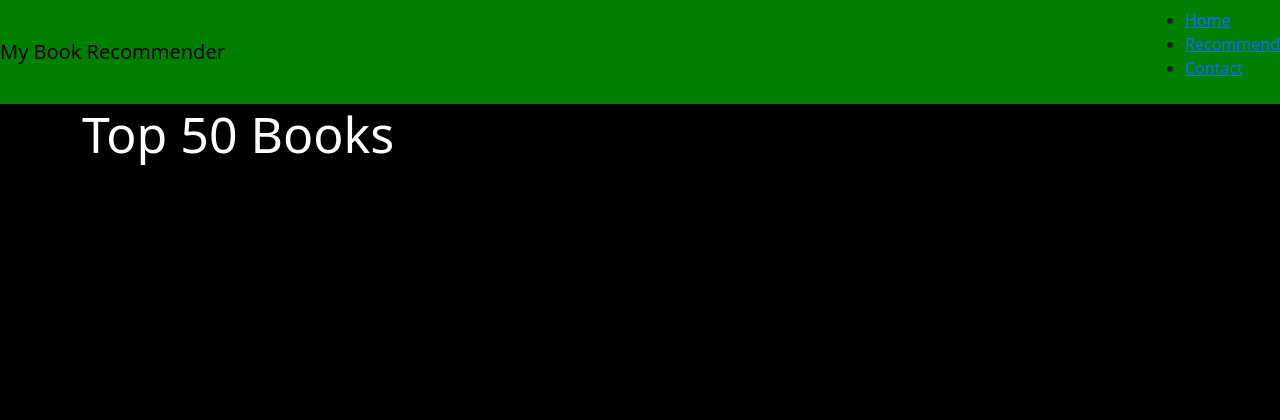
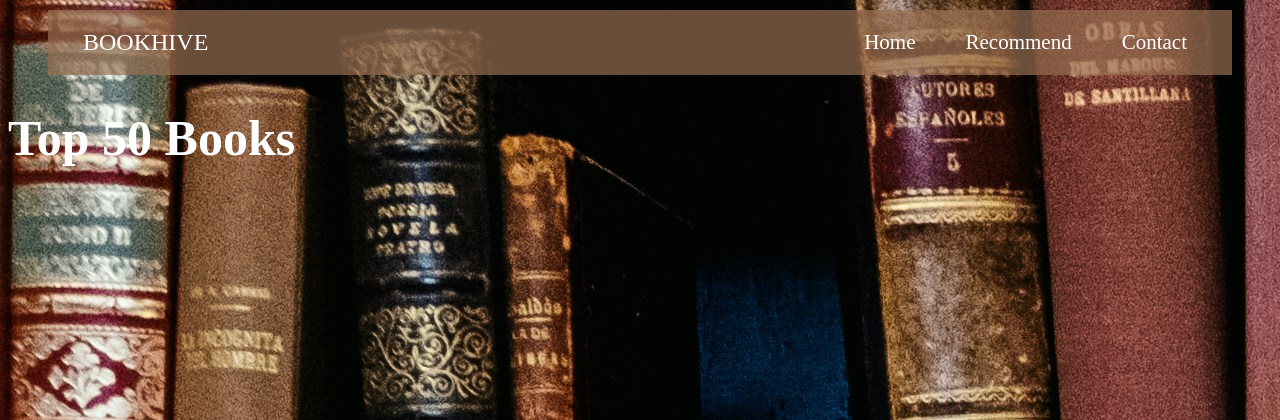
Before and after one commit to Deepak8260/Book-Recommender-System, a Flask app: page / in a window 1280 px wide. Shown: the top 420 px of the page. Run offline with Flask 3, Linux system fonts and the light colour scheme; parts of the project's set-up code (start-up, migrations or seed data) failed here and were passed over.

Commit message:
background image not working

```diff
--- a/app.py
+++ b/app.py
@@ -18,7 +18,7 @@ def index():
 	                       author=list(popular_df['Book-Author'].values),
 	                       image=list(popular_df['Image-URL-M'].values),
 	                       votes=list(popular_df['num_ratings'].values),
-	                       rating=list(popular_df['avg_ratings'].values)
+	                       rating=list(popular_df['avg_ratings'].values),
 	                       )
 
 @app.route('/recommend')
--- a/templates/index.html
+++ b/templates/index.html
@@ -1,50 +1,90 @@
 <!DOCTYPE html>
 <html lang="en">
   <head>
-    <meta charset="UTF-8">
-    <meta name="viewport" content="width=device-width, initial-scale=1.0">
+    <meta charset="UTF-8" />
+    <meta name="viewport" content="width=device-width, initial-scale=1.0" />
     <title>Book Recommender System</title>
-    <link href="https://cdn.jsdelivr.net/npm/bootstrap@5.3.3/dist/css/bootstrap.min.css" rel="stylesheet" integrity="sha384-QWTKZyjpPEjISv5WaRU9OFeRpok6YctnYmDr5pNlyT2bRjXh0JMhjY6hW+ALEwIH" crossorigin="anonymous">
-</head>
+    <!-- <link
+      href="https://cdn.jsdelivr.net/npm/bootstrap@5.3.3/dist/css/bootstrap.min.css"
+      rel="stylesheet"
+      integrity="sha384-QWTKZyjpPEjISv5WaRU9OFeRpok6YctnYmDr5pNlyT2bRjXh0JMhjY6hW+ALEwIH"
+      crossorigin="anonymous"
+    /> -->
     <style>
-    .text-white{
-        color:white
+      body {
+        background-image: url("background.jpg");
+      }
+      .text-white {
+        color: white;
+      }
+      .links {
+        text-decoration: none;
+        color: white;
+        padding: 10px 15px;
+        margin: 0 10px;
+        display: inline-block;
+        transition: all 0.3s ease;
+        font-size: 21px;
+      }
+      .links:hover {
+        background-color: #3e2213;
+        border-radius: 5px;
+        color: #f2f2f2;
+      }
+      .navbar {
+        display: flex;
+        justify-content: center;
+        align-items: center;
+        background-color: #976e52b0;
+        padding: 10px 20px;
+        margin: 10px 40px;
+      }
+      .navbar-brand {
+        color: white;
+        font-size: 24px;
+        margin-right: auto;
+        margin-left: 15px;
+        text-decoration: none;
+      }
+      .xyz {
+        list-style-type: none;
+        margin: 0;
+        padding: 0;
+        display: flex;
+        justify-content: center;
       }
     </style>
-<body style="background-color:black">
-    <nav class="navbar" style="background-color:green">
-        <a class="navbar-brand" href="#">My Book Recommender</a>
+  </head>
+  <body>
+    <nav class="navbar">
+      <a class="navbar-brand" href="#">BOOKHIVE</a>
       <ul class="xyz">
-            <li><a href="/">Home</a></li>
-            <li><a href="/recommend">Recommend</a></li>
-            <li><a href="#">Contact</a></li>
+        <li><a href="/" class="links">Home</a></li>
+        <li><a href="/recommend" class="links">Recommend</a></li>
+        <li><a href="#" class="links">Contact</a></li>
       </ul>
     </nav>
 
     <div class="container">
       <div class="row">
         <div class="col-12">
-                <h1 class="text-white" style="font-size:50px">Top 50 Books</h1>
+          <h1 class="text-white" style="font-size: 50px">Top 50 Books</h1>
         </div>
 
         {% for i in range(book_name|length) %}
         <div class="col-3">
           <div class="card">
             <div class="card-body">
-                            <img src=" {{ image[i] }} " alt="" class="card-img-top">
+              <img src="{{ image[i] }}" alt="" class="card-img-top" />
               <h3>{{ book_name[i] }}</h3>
               <p>{{ author[i] }}</p>
-                            <p>{{ votes[i] }}</p>
-                            <p>{{ rating[i] }}</p>
+              <p>Votes: {{ votes[i] }}</p>
+              <p>Rating: {{ rating[i] }}</p>
             </div>
           </div>
         </div>
         {% endfor %}
-
-
-
       </div>
     </div>
-
   </body>
 </html>
```
Also changed, not shown: templates/background.jpg (added). Lines whose indentation alone changed are shown as unchanged.
